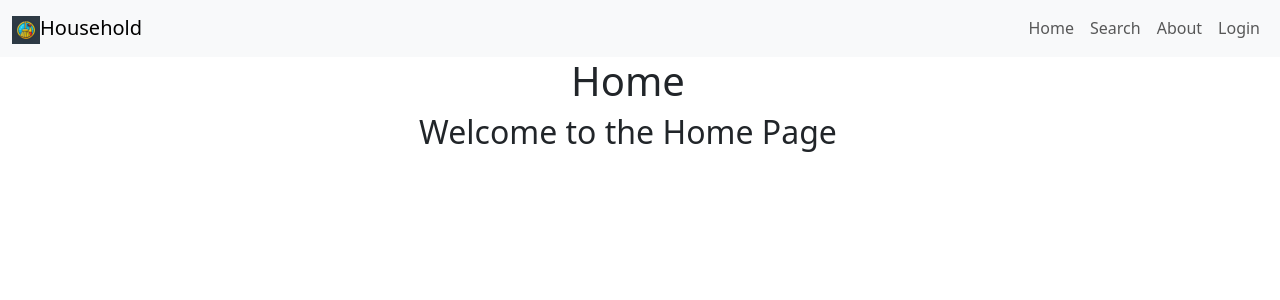
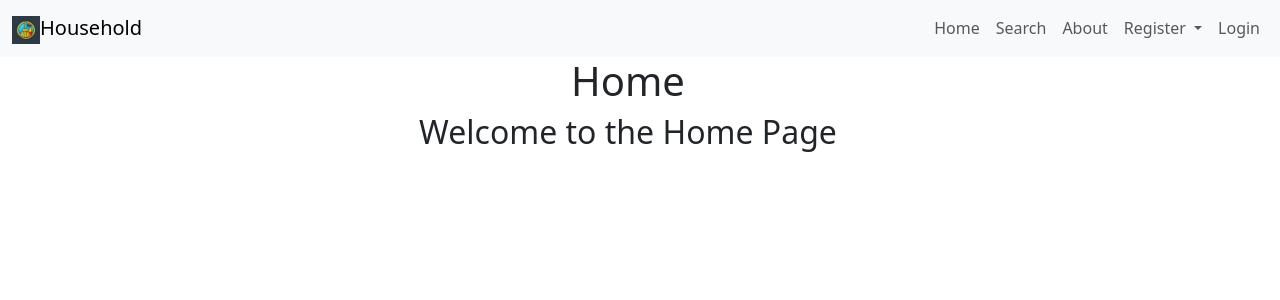
Before and after one commit to jishnujp/Household-Services, a Flask app: page /home in a window 1280 px wide. Shown: the top 300 px of the page. Run offline with Flask 3, Linux system fonts and the light colour scheme.

Commit message:
Refactor navigation component to include registration dropdown menu

```diff
--- a/templates/components/nav.html
+++ b/templates/components/nav.html
@@ -28,6 +28,21 @@
                     <a class="nav-link" href="{{ url_for('about') }}">About</a>
                     {%endif%}
                 </li>
+                {% if not session.get('user')%}
+                <!-- dropdown register -->
+                <li class="nav-item dropdown">
+                    <a class="nav-link dropdown-toggle" href="#" id="navbarDropdownMenuLink" role="button"
+                        data-bs-toggle="dropdown" aria-expanded="false">
+                        Register
+                    </a>
+                    <ul class="dropdown-menu" aria-labelledby="navbarDropdownMenuLink">
+                        <li><a class="dropdown-item" href="{{ url_for('register', role='customer') }}">Customer</a></li>
+                        <li><a class="dropdown-item"
+                                href="{{ url_for('register', role='professional') }}">Professional</a>
+                        </li>
+                    </ul>
+                </li>
+                {%endif%}
                 <li class="nav-item">
                     {% if session.get('user')%}
                     <a class="nav-link" href="{{ url_for('logout') }}">Logout</a>
```
